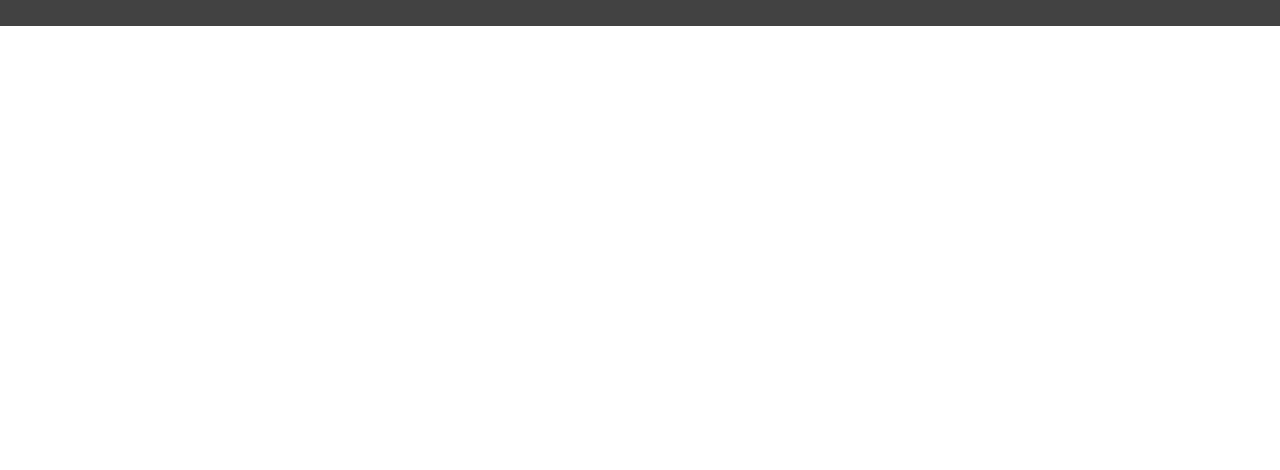
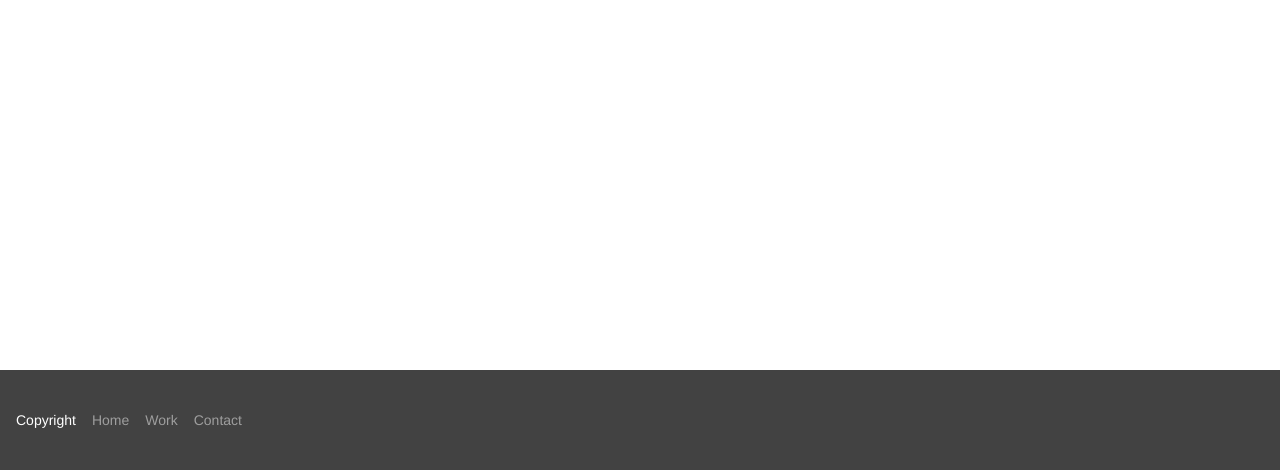
Before and after one commit to SkinnySk8ter/New-Profile, a plain HTML site: page index.html in a window 1280 px wide. Shown: the part 330-800 px from the top of the page. Drawn offline with nearby package versions, Linux system fonts and the light colour scheme.

Commit message:
adding some late tweaks

```diff
--- a/index.html
+++ b/index.html
@@ -96,7 +96,7 @@
                     </div>
                     <div class="mdl-cell mdl-cell--2-col"></div>
                 </div>
-                <footer class="mdl-mini-footer">
+                <footer style="position:absolute; bottom: 0%;width: 100%;" class="mdl-mini-footer" id="footer">
                         <div class="mdl-mini-footer__left-section">
                           <div class="mdl-logo">Copyright </div>
                           <ul class="mdl-mini-footer__link-list">
```
